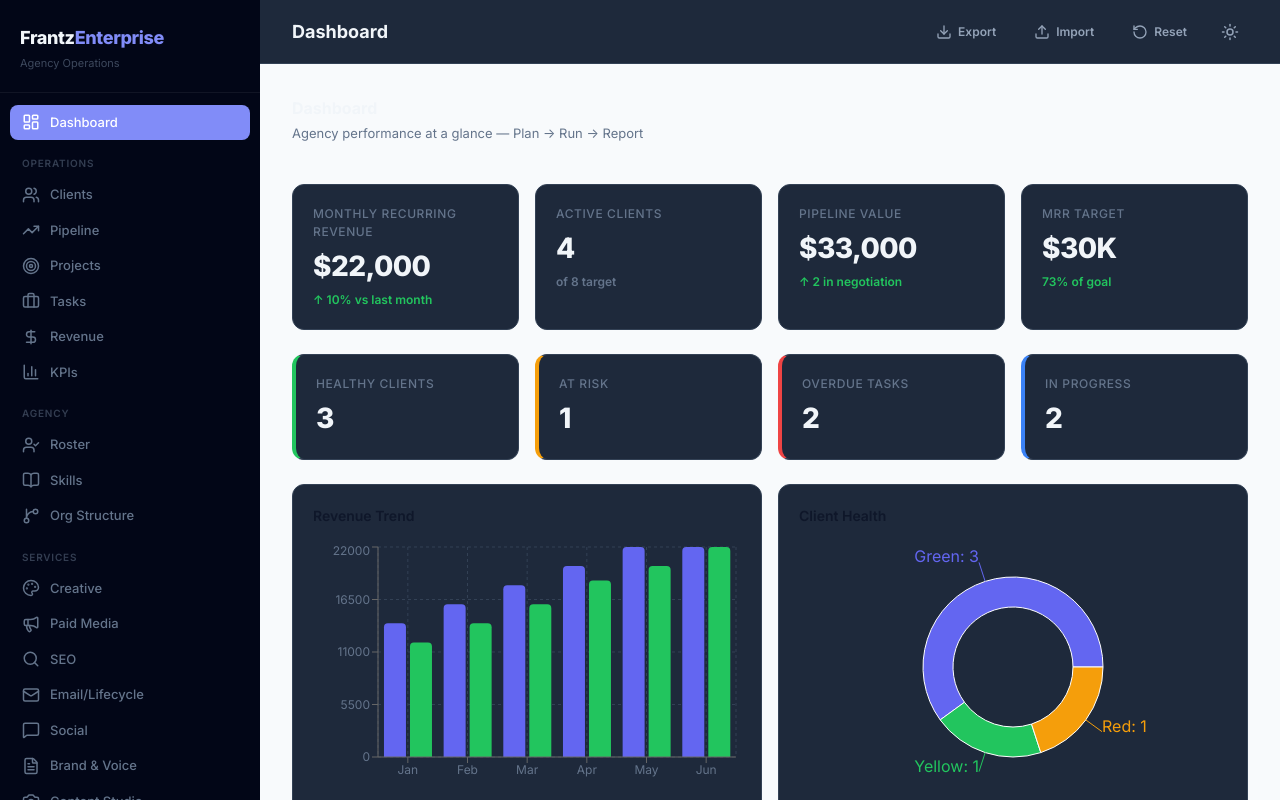
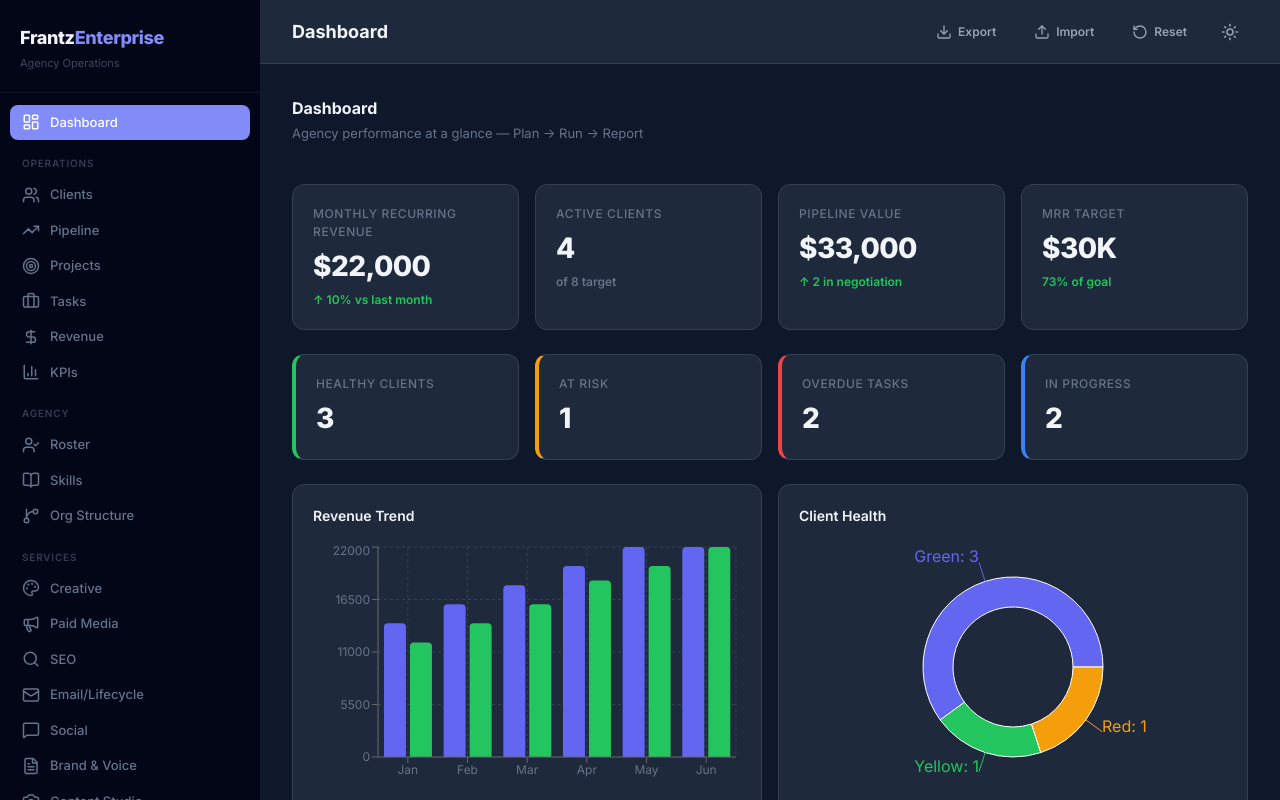
Before and after one commit to FrantzEnterprise/FE-Agency, a React (Vite) app: page / in a window 1280 px wide. Built offline with nearby package versions, Linux system fonts and the light colour scheme.

Commit message:
fix: sync dark mode to <html> element so CSS var lookups resolve correctly

```diff
--- a/src/App.tsx
+++ b/src/App.tsx
@@ -1,3 +1,4 @@
+import { useEffect } from 'react'
 import { useAppStore } from './store/useAppStore'
 import Sidebar from './components/Sidebar'
 import Dashboard from './components/Dashboard'
@@ -41,6 +42,15 @@ export default function App() {
   const importData = useAppStore(s => s.importData)
   const resetData = useAppStore(s => s.resetData)
 
+  // Sync dark mode to <html> so CSS variable lookups on body and descendants resolve correctly
+  useEffect(() => {
+    if (dark) {
+      document.documentElement.classList.add('dark')
+    } else {
+      document.documentElement.classList.remove('dark')
+    }
+  }, [dark])
+
   const handleExport = () => {
     const json = exportData()
     const blob = new Blob([json], { type: 'application/json' })
@@ -63,7 +73,7 @@ export default function App() {
   const currentModule = modules[activeModule] || modules.dashboard
 
   return (
-    <div className={dark ? 'dark' : ''} style={{ height: '100%' }}>
+    <div style={{ height: '100%' }}>
       <div className="app-layout">
         <Sidebar />
         <div className="main-area">
```
